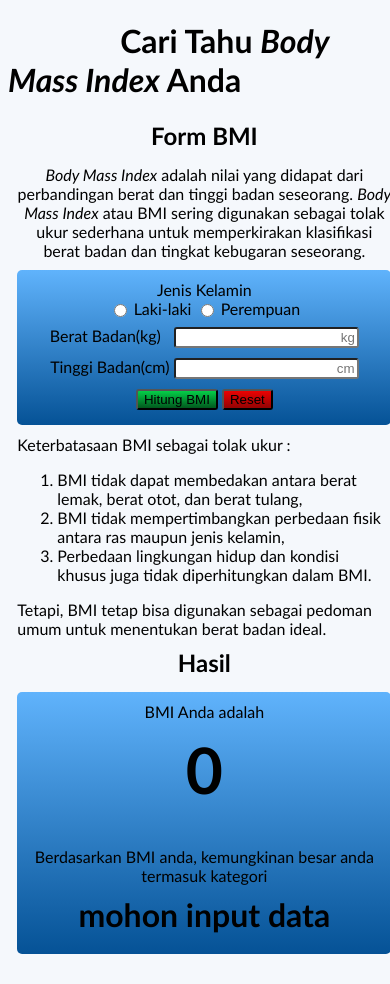
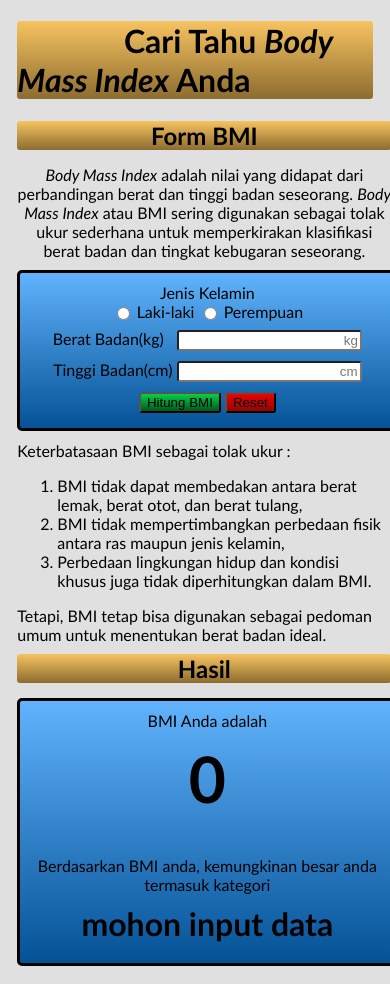
Before and after one commit to revou-fundamental-course/4-mar-24-dawnway, a plain HTML site: page index.html in a window 390 px wide. Drawn offline with Linux system fonts and the light colour scheme.

Commit message:
Added Responsive and more styling

```diff
--- a/css/style.css
+++ b/css/style.css
@@ -1,10 +1,14 @@
 body{
     font-family: 'Gill Sans', 'Gill Sans MT', Calibri, 'Trebuchet MS', sans-serif;
-    background-color: #f5f8fc;
+    background-color: #e0e0e0;
 }
 
 h1{
+    background-image: linear-gradient(#f7c360,#8c6c30);
     text-indent: 30%;
+    border-radius: 3px;
+    margin-left: 2.5%;
+    margin-right: 2.5%;
 }
 
 button{
@@ -53,9 +57,11 @@ input{
 
 .view-title{
     /*styling untuk judul sisi output dan input*/
+    background-image: linear-gradient(#f7c360,#8c6c30);
     font-size: 24px;
     font-weight: bolder;
     margin-bottom: 4%;
+    border-radius: 3px;
 }
 
 .form-input-BMI{
@@ -67,6 +73,7 @@ input{
     padding-bottom: 10px;
     margin-top: 10px;
     margin-bottom: 10px;
+    border-style: solid;
 }
 
 .input-box{
@@ -94,6 +101,7 @@ input{
     border-radius: 5px;
     padding-top: 10px;
     padding-bottom: 10px;
+    border-style: solid;
 }
 
 
```
